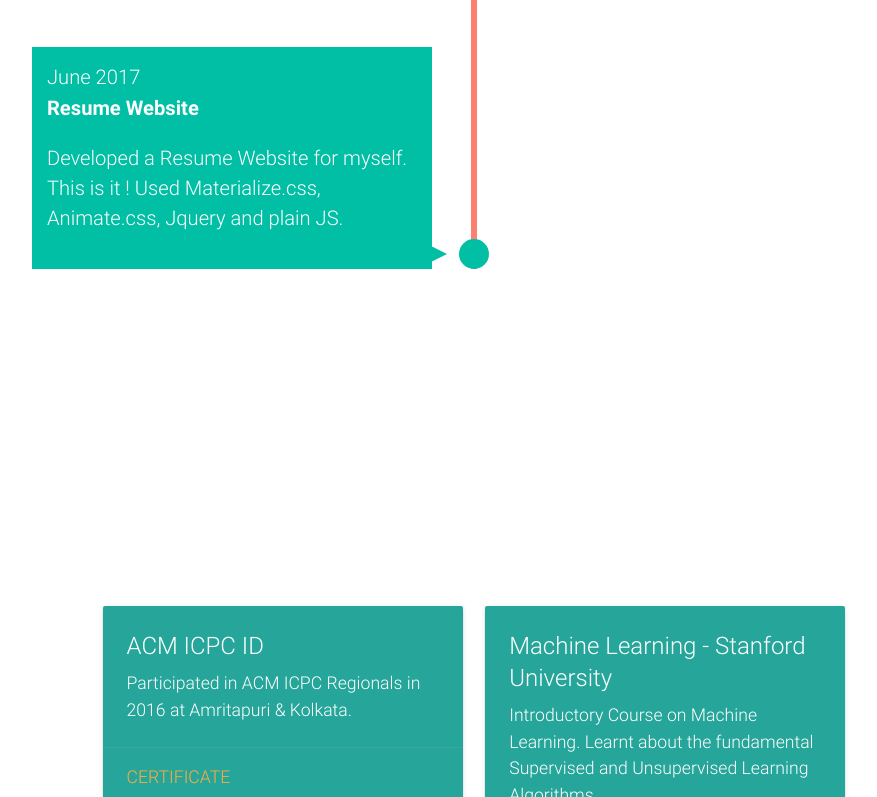
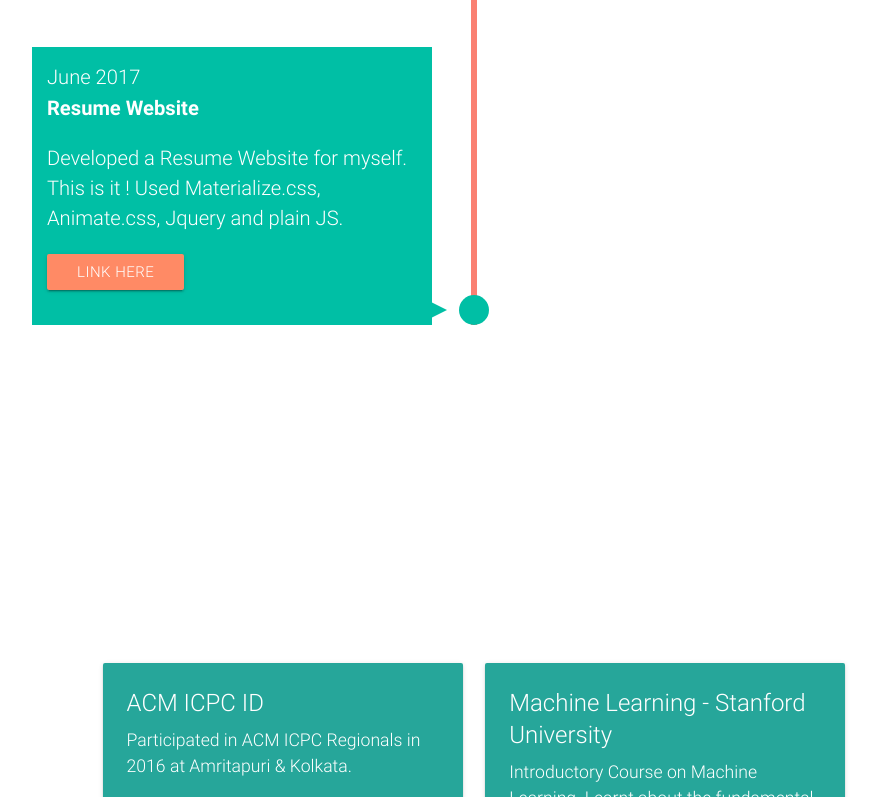
Before and after one commit to neelChoudhury/neelChoudhury.github.io, a plain HTML site: page index.html in a window 1280 px wide. Shown: the part 4280-5077 px from the top of the page, without its empty margins (166-1043 px from the left). Drawn offline with nearby package versions, Linux system fonts and the light colour scheme.

Commit message:
Added links in index.html

```diff
--- a/index.html
+++ b/index.html
@@ -343,6 +343,7 @@
 									        <time>June 2017</time> <br>
 									        <b>Resume Website</b>
 									        <p>Developed a Resume Website for myself. This is it ! Used Materialize.css, Animate.css, Jquery and plain JS.</p>
+									        <p><a class="waves-effect waves-light btn  deep-orange lighten-2" href="https://github.com/neelchoudhury/neelchoudhury.github.io" target = "_blank">Link Here</a></p>
 									    </div>
 									</li>
 								</ul>
```
